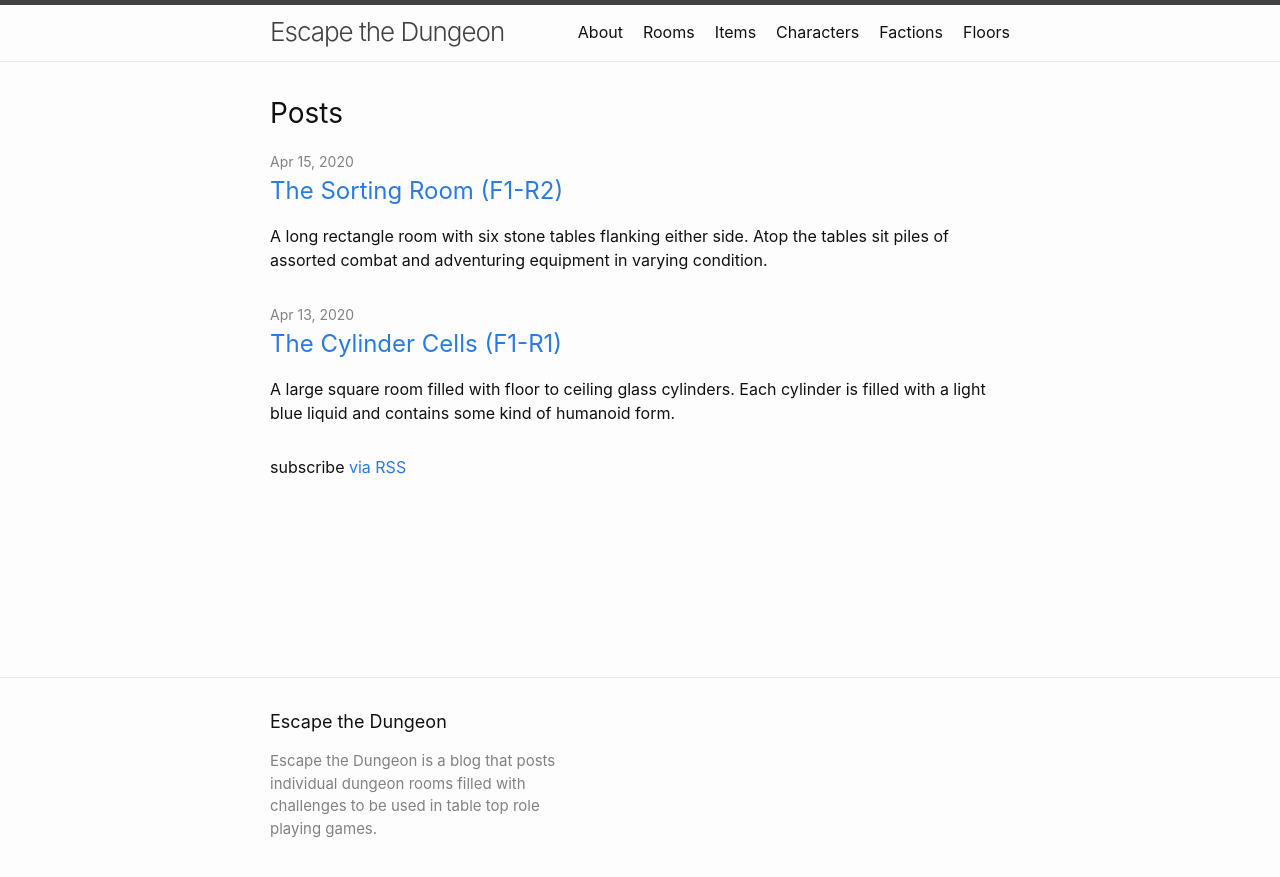
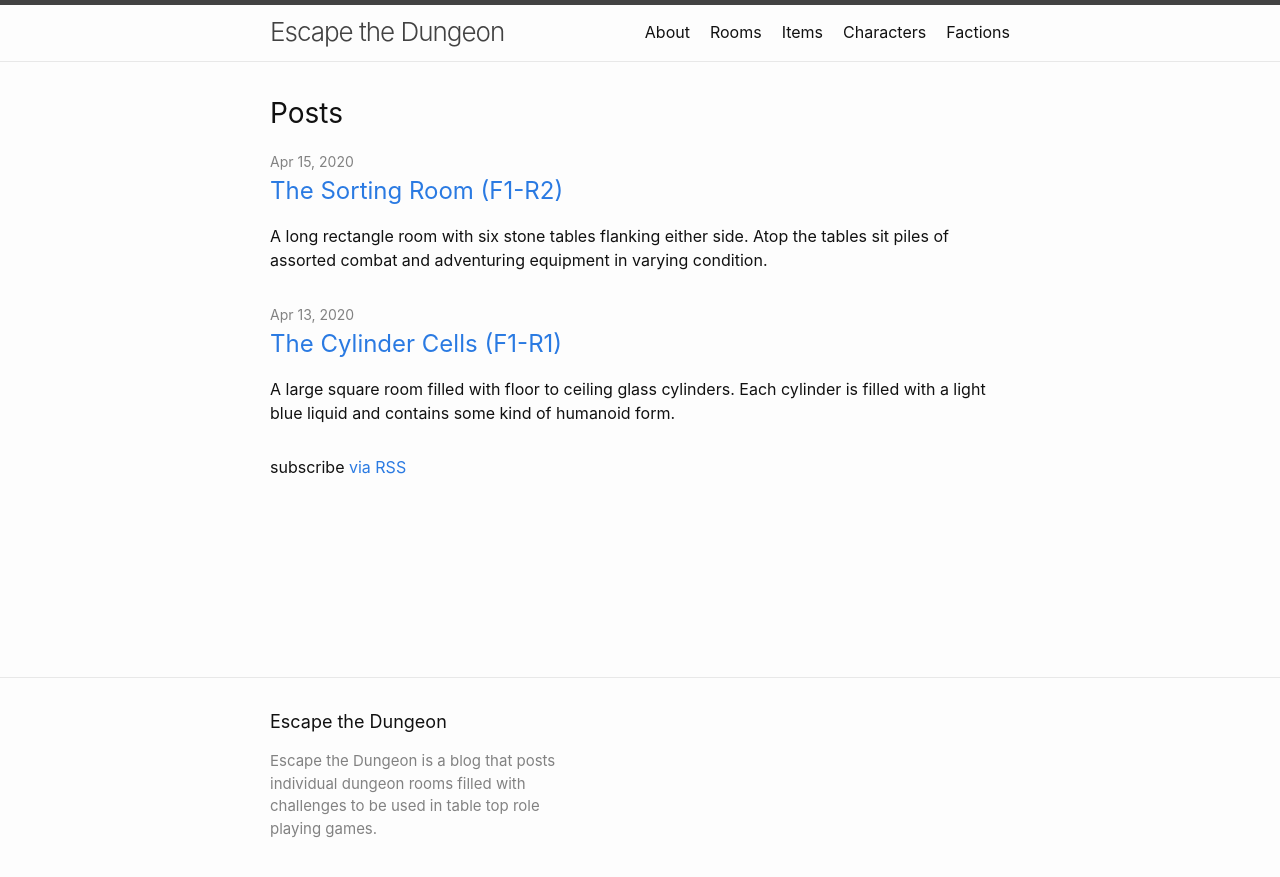
Before and after one commit to 4A616D6573/escapethedungeon.com, a Jekyll site: the page built from index.markdown, in a window 1280 px wide. Shown: the top 877 px of the page. Built offline with Jekyll 4.4.1, drawn with Linux system fonts in a browser that asks for light colours; Markdown is read by kramdown in place of the engine named in the settings.

Commit message:
Update _config.yml
Remove floors refernce to troubleshooting issue with jekyll-inline-svg.

```diff
--- a/_config.yml
+++ b/_config.yml
@@ -32,7 +32,7 @@ header_pages:
   - references/items.markdown
   - references/characters.markdown
   - references/factions.markdown
-  - references/floors.markdown
+#  - references/floors.markdown
 
 # Build settings
 theme: minima
```
